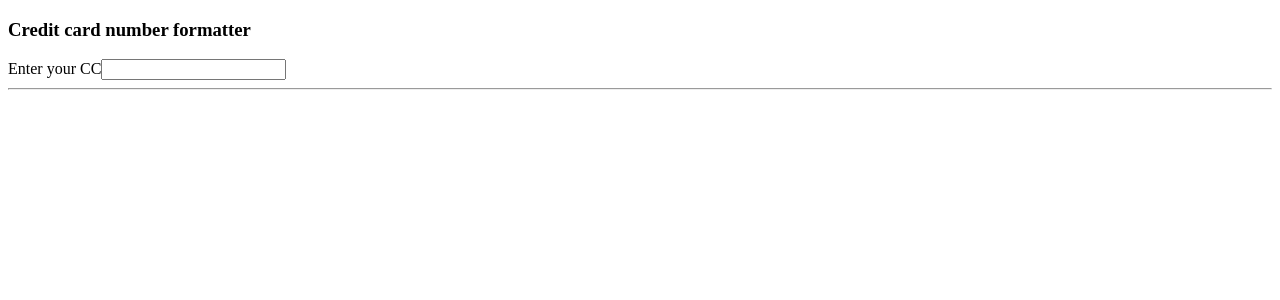
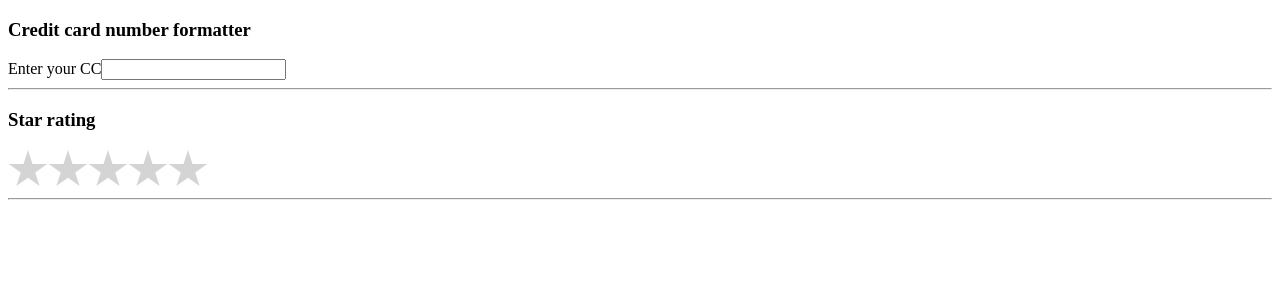
Before and after one commit to jkelley5000/angular-sandbox-2, an Angular app: page / in a window 1280 px wide. Shown: the top 300 px of the page. Built offline with nearby package versions, Linux system fonts and the light colour scheme.

Commit message:
Created star rating component

```diff
--- a/src/app/app.component.html
+++ b/src/app/app.component.html
@@ -2,5 +2,9 @@
     <h3>Credit card number formatter</h3>
     <app-credit-card-formatter />
     <hr>
+
+    <h3>Star rating</h3>
+    <app-star-rating />
+    <hr>
 </main>
 <router-outlet />
--- a/src/app/app.component.ts
+++ b/src/app/app.component.ts
@@ -1,11 +1,12 @@
 import { Component } from '@angular/core';
 import { RouterOutlet } from '@angular/router';
 import { CreditCardFormatterComponent } from './components/credit-card-formatter/credit-card-formatter.component';
+import { StarRatingComponent } from './components/star-rating/star-rating.component';
 
 @Component({
   selector: 'app-root',
   standalone: true,
-  imports: [RouterOutlet, CreditCardFormatterComponent],
+  imports: [RouterOutlet, CreditCardFormatterComponent, StarRatingComponent],
   templateUrl: './app.component.html',
   styleUrl: './app.component.scss'
 })
--- /dev/null
+++ b/src/app/components/star-rating/star-rating.component.html
@@ -0,0 +1,5 @@
+<div class="star-rating">
+    @for (star of stars; track $index) {
+        <div class="star" [ngClass]="{'star-selected': star.selected}" (click)="onStarSelected(star.id)"></div>
+    }
+</div>
--- /dev/null
+++ b/src/app/components/star-rating/star-rating.component.scss
@@ -0,0 +1,16 @@
+.star-rating {
+    display: flex;
+
+    .star {
+        width: 40px;
+        aspect-ratio: 1;
+        background: #d4d4d4;
+        // css-shape.com/star
+        clip-path: polygon(50% 0, 79% 90%, 2% 35%, 98% 35%, 21% 90%);
+        cursor: pointer;
+
+        &-selected {
+            background: #F8CA00;
+        }
+    }
+}
--- /dev/null
+++ b/src/app/components/star-rating/star-rating.component.ts
@@ -0,0 +1,40 @@
+import { CommonModule } from '@angular/common';
+import { Component } from '@angular/core';
+import { FormsModule } from '@angular/forms';
+
+@Component({
+    selector: 'app-star-rating',
+    standalone: true,
+    imports: [CommonModule, FormsModule],
+    templateUrl: './star-rating.component.html',
+    styleUrl: './star-rating.component.scss'
+})
+export class StarRatingComponent {
+    stars: Array<{ id: number, selected: boolean }> = [
+        { id: 1, selected: false },
+        { id: 2, selected: false },
+        { id: 3, selected: false },
+        { id: 4, selected: false },
+        { id: 5, selected: false }
+    ];
+
+    /**
+     *
+     * @param starId
+     * @memberof StarRatingComponent
+     * Iterate over stars array
+     * If the id of the star in scope is equal to the star id passed to the function, show star as selected
+     * If the id of the star in scope is less than the star id passed to the function, show the star as selected
+     * Else if the id of the star in scope is greater than the id passed to the function, show the star as unselected
+     */
+    onStarSelected(starId: number) {
+        this.stars.map(star => {
+            if (star.id === starId || star.id < starId) {
+                star.selected = true;
+            } else if (star.id > starId) {
+                star.selected = false;
+            }
+        });
+    }
+
+}
```
Also changed, not shown: src/app/components/star-rating/requirements.txt (added), 1 other file (tests, documents, lock files or other folders).
